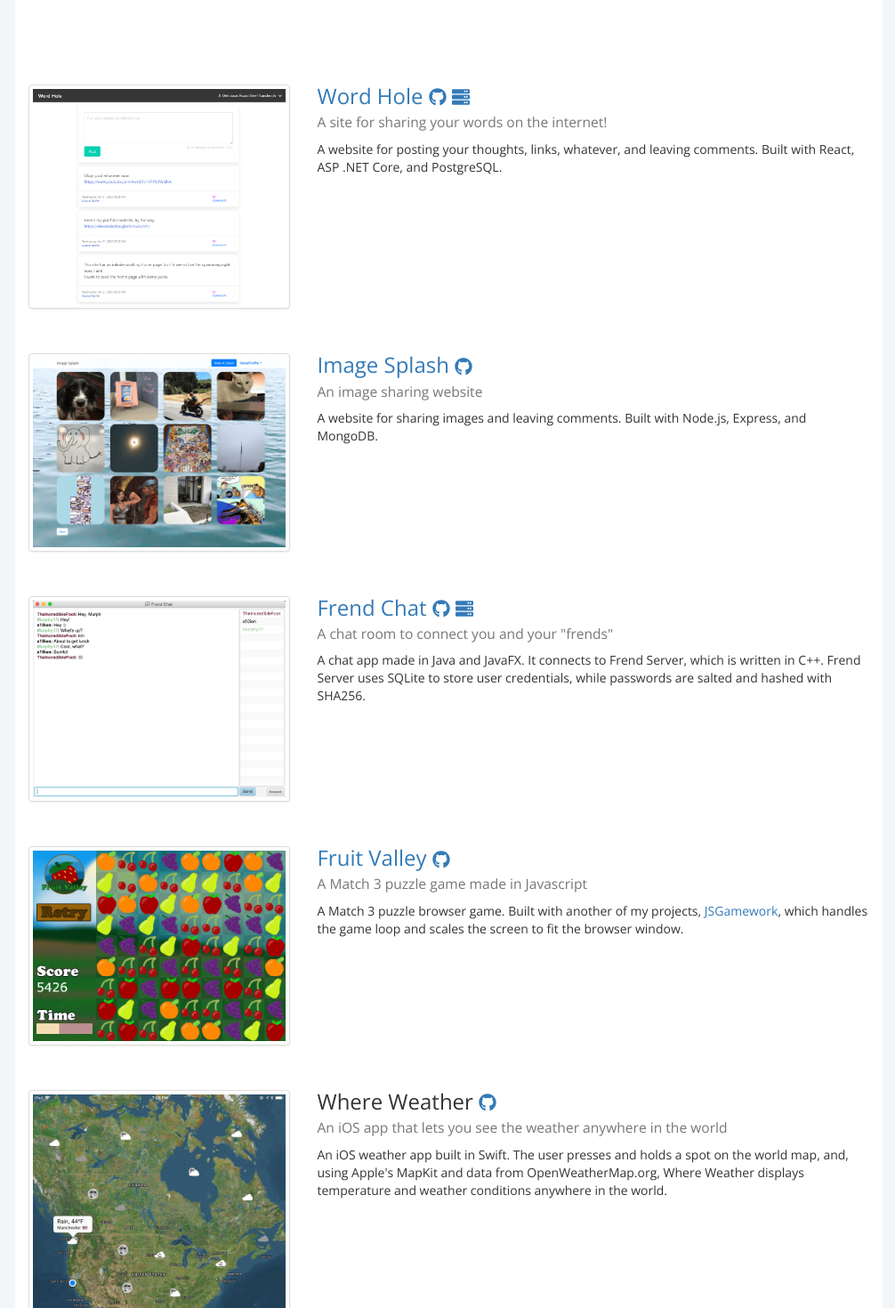
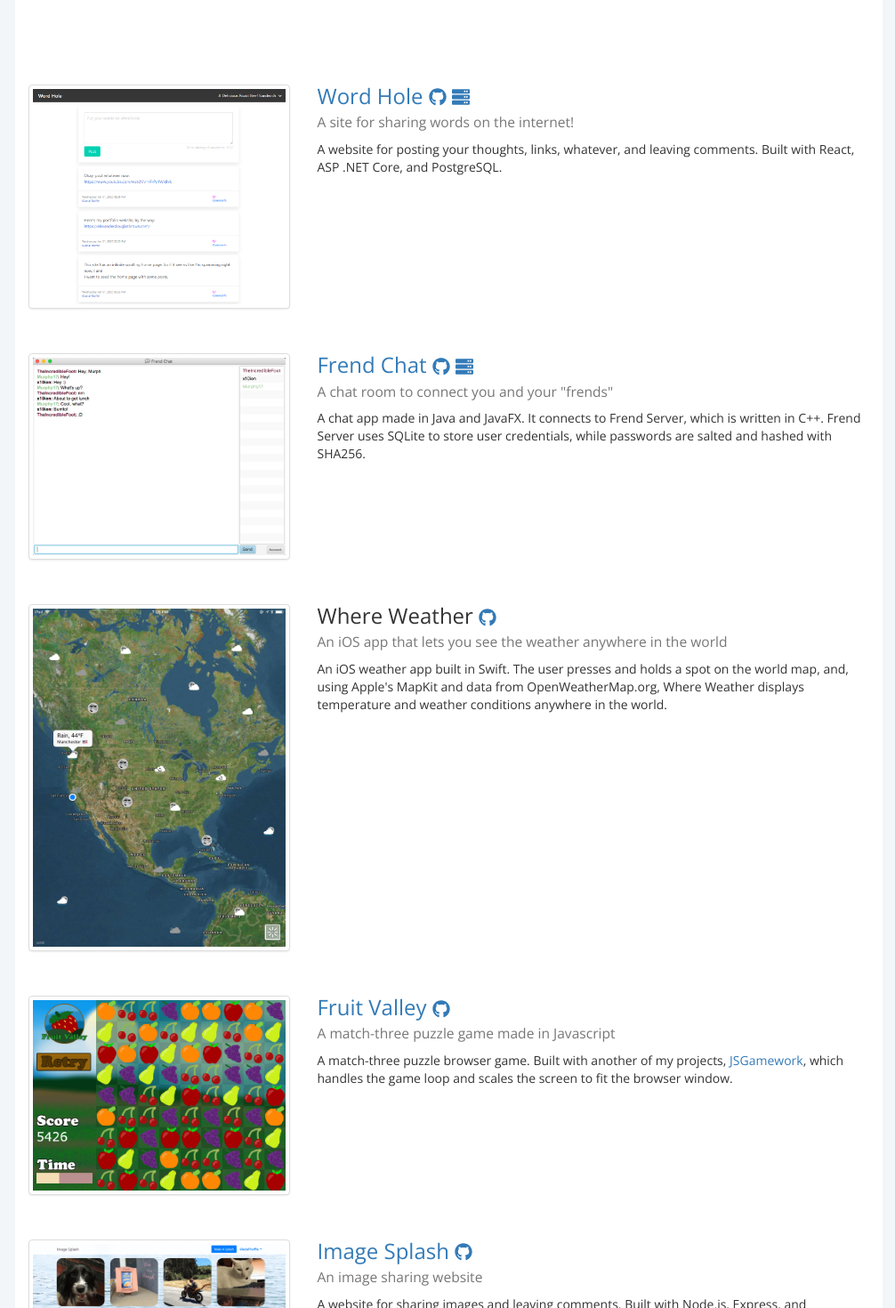
Before and after one commit to alexanderdouglasbrown/portfolio, a React (Create React App) app: page / in a window 1280 px wide. Shown: the part 360-1830 px from the top of the page at 89% size, without its empty margins (136-1142 px from the left). Built offline with nearby package versions, Linux system fonts and the light colour scheme.

Commit message:
Reorder and small text changes. npm updates

```diff
--- a/src/App.js
+++ b/src/App.js
@@ -31,7 +31,7 @@ const App = props => {
         <div className="row">
           <div className="content col-xs-12 col-sm-10 col-sm-offset-1">
             <Profile image="images/profile-pic.jpg"
-              name="Alexander D. Brown"
+              name="Alex Brown"
               title="B.S. Computer Science"
               email="alexanderdouglasbrown@gmail.com"
               resume="https://drive.google.com/open?id=1mG2RvEwQ_a2byFQQztXR-XhCxnnchWVc"
@@ -42,30 +42,19 @@ const App = props => {
               Hi, my name is Alex. I'm passionate about computers and technology, and have been programming, building, and repairing computers for as long as I can remember.
               I have a Bachelor of Science in Computer Science from San Francisco State University, and an Associate in Science in CIS Desktop Networking from College of Marin.
               Below are some of my programming projects.
-              </Profile>
+            </Profile>
             <Project
               showLightboxCallback={showLightbox}
               title="Word Hole"
               image="images/word-hole.png"
               video="videos/word-hole.mp4"
-              description="A site for sharing your words on the internet!"
+              description="A site for sharing words on the internet!"
               url="https://wordhole.net"
               giturl="https://github.com/alexanderdouglasbrown/Word-Hole"
               serverurl="https://github.com/alexanderdouglasbrown/Word-Hole-API"
             >
               A website for posting your thoughts, links, whatever, and leaving comments. Built with React, ASP .NET Core, and PostgreSQL.
             </Project>
-            <Project
-              showLightboxCallback={showLightbox}
-              image="images/image-splash.png"
-              video="videos/image-splash.mp4"
-              title="Image Splash"
-              description="An image sharing website"
-              url="http://www.imagesplash.cool/"
-              giturl="https://github.com/alexanderdouglasbrown/ImageSplash"
-            >
-              A website for sharing images and leaving comments. Built with Node.js, Express, and MongoDB.
-              </Project>
             <Project
               showLightboxCallback={showLightbox}
               image="images/frend-chat.png"
@@ -78,19 +67,7 @@ const App = props => {
             >
               A chat app made in Java and JavaFX. It connects to Frend Server, which is written in C++.
               Frend Server uses SQLite to store user credentials, while passwords are salted and hashed with SHA256.
-              </Project>
-            <Project
-              showLightboxCallback={showLightbox}
-              image="images/fruit-valley.png"
-              video="videos/fruit-valley.mp4"
-              title="Fruit Valley"
-              description="A Match 3 puzzle game made in Javascript"
-              url="https://alexanderdouglasbrown.github.io/Fruit-Valley/"
-              giturl="https://github.com/alexanderdouglasbrown/Fruit-Valley"
-            >
-              A Match 3 puzzle browser game. Built with another of my projects, <a href="https://github.com/alexanderdouglasbrown/JSGamework">JSGamework</a>,
-              which handles the game loop and scales the screen to fit the browser window.
-              </Project>
+            </Project>
             <Project
               showLightboxCallback={showLightbox}
               image="images/where-weather.jpg"
@@ -102,7 +79,30 @@ const App = props => {
               An iOS weather app built in Swift. The user presses and holds a spot on the world map,
               and, using Apple's MapKit and data from OpenWeatherMap.org, Where Weather displays temperature and
               weather conditions anywhere in the world.
-              </Project>
+            </Project>
+            <Project
+              showLightboxCallback={showLightbox}
+              image="images/fruit-valley.png"
+              video="videos/fruit-valley.mp4"
+              title="Fruit Valley"
+              description="A match-three puzzle game made in Javascript"
+              url="https://alexanderdouglasbrown.github.io/Fruit-Valley/"
+              giturl="https://github.com/alexanderdouglasbrown/Fruit-Valley"
+            >
+              A match-three puzzle browser game. Built with another of my projects, <a href="https://github.com/alexanderdouglasbrown/JSGamework">JSGamework</a>,
+              which handles the game loop and scales the screen to fit the browser window.
+            </Project>
+            <Project
+              showLightboxCallback={showLightbox}
+              image="images/image-splash.png"
+              video="videos/image-splash.mp4"
+              title="Image Splash"
+              description="An image sharing website"
+              url="http://www.imagesplash.cool/"
+              giturl="https://github.com/alexanderdouglasbrown/ImageSplash"
+            >
+              A website for sharing images and leaving comments. Built with Node.js, Express, and MongoDB.
+            </Project>
             <Project
               showLightboxCallback={showLightbox}
               image="images/sketchy.png"
@@ -115,7 +115,7 @@ const App = props => {
               Built in my Internet Application Design and Development class using Node.js with Socket.IO.
               I made the drawing pad, which keeps packet sizes small by sending the artist's mouse movements to other players.
               I also worked on the client and server game logic, including assigning the host player, scanning the chat room for correct guesses, etc.
-              </Project>
+            </Project>
           </div>
         </div>
       </div>
```
Also changed, not shown: package.json (+7 -7 lines), 1 other file (tests, documents, lock files or other folders).
